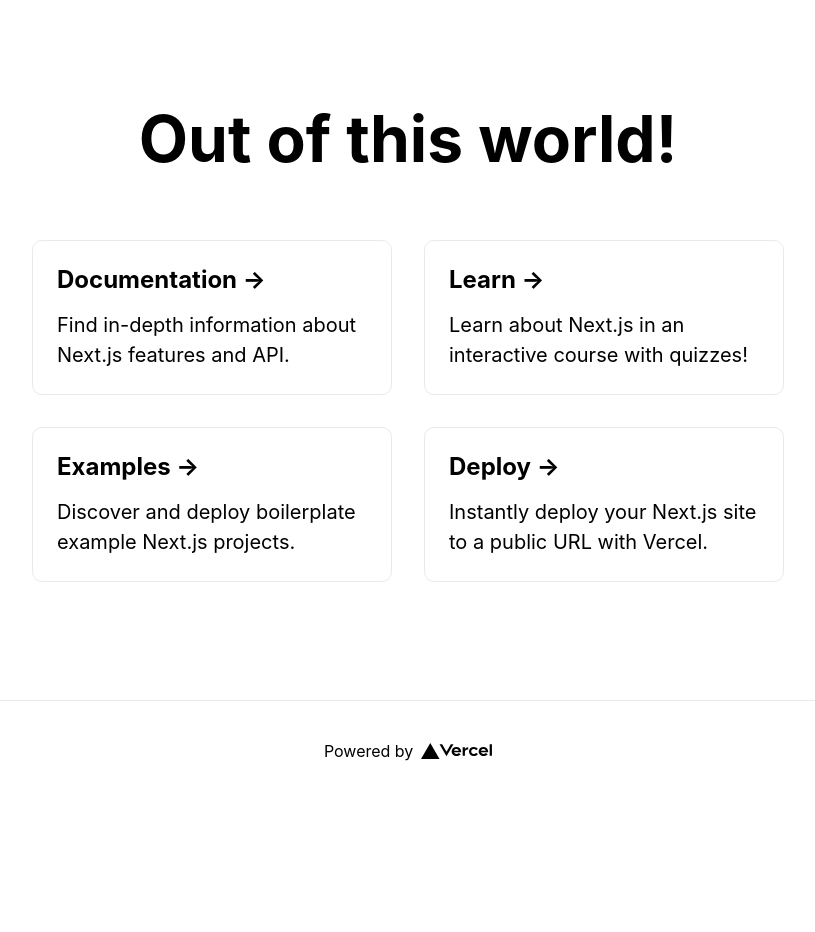
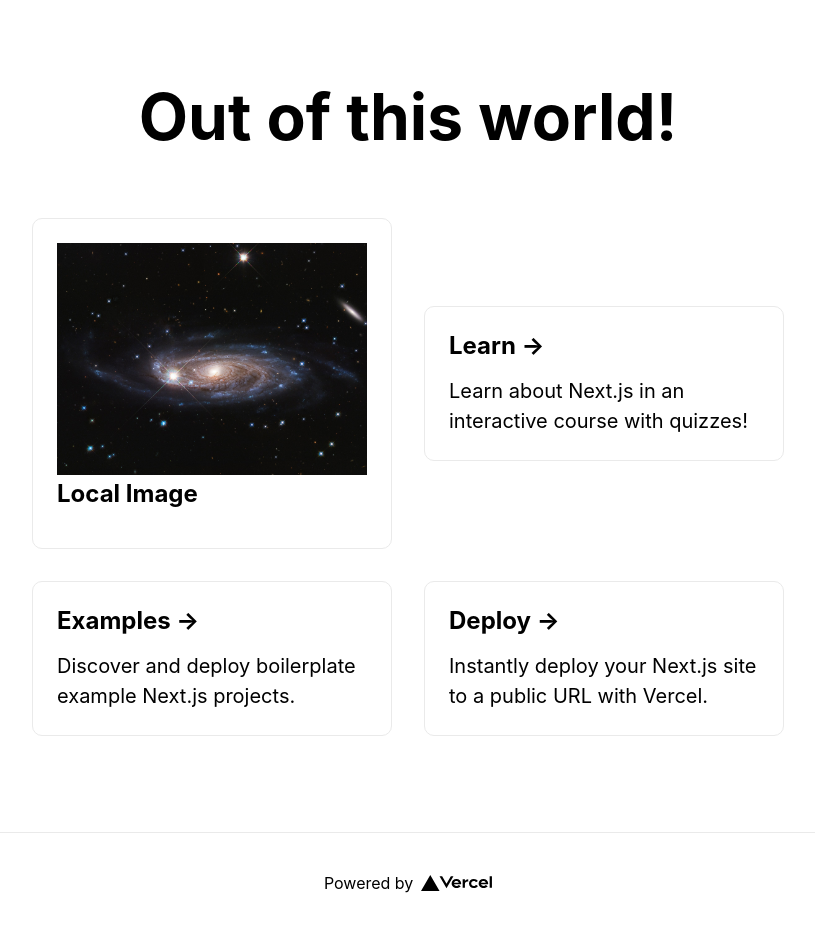
Before and after one commit to colbyfayock/my-next-cloudinary, a Next.js app: page / in a window 1280 px wide. Shown: the whole page, without its empty margins (232-1047 px from the left). Before the commit the page ends 800 px from the top, so only its background shows below. Built offline with nearby package versions, Linux system fonts and the light colour scheme.

Commit message:
Step 1: adding a local image to Next.js

```diff
--- a/pages/index.js
+++ b/pages/index.js
@@ -1,4 +1,5 @@
 import Head from 'next/head'
+import Image from 'next/image'
 import styles from '../styles/Home.module.css'
 
 export default function Home() {
@@ -15,10 +16,15 @@ export default function Home() {
         </h1>
 
         <div className={styles.grid}>
-          <a href="https://nextjs.org/docs" className={styles.card}>
-            <h3>Documentation &rarr;</h3>
-            <p>Find in-depth information about Next.js features and API.</p>
-          </a>
+          <div className={styles.card}>
+            <Image
+              src="/galaxy.jpg"
+              alt="Galaxy"
+              width={1000}
+              height={750}
+            />
+            <h3>Local Image</h3>
+          </div>
 
           <a href="https://nextjs.org/learn" className={styles.card}>
             <h3>Learn &rarr;</h3>
```
Also changed, not shown: public/galaxy.jpg (added).
